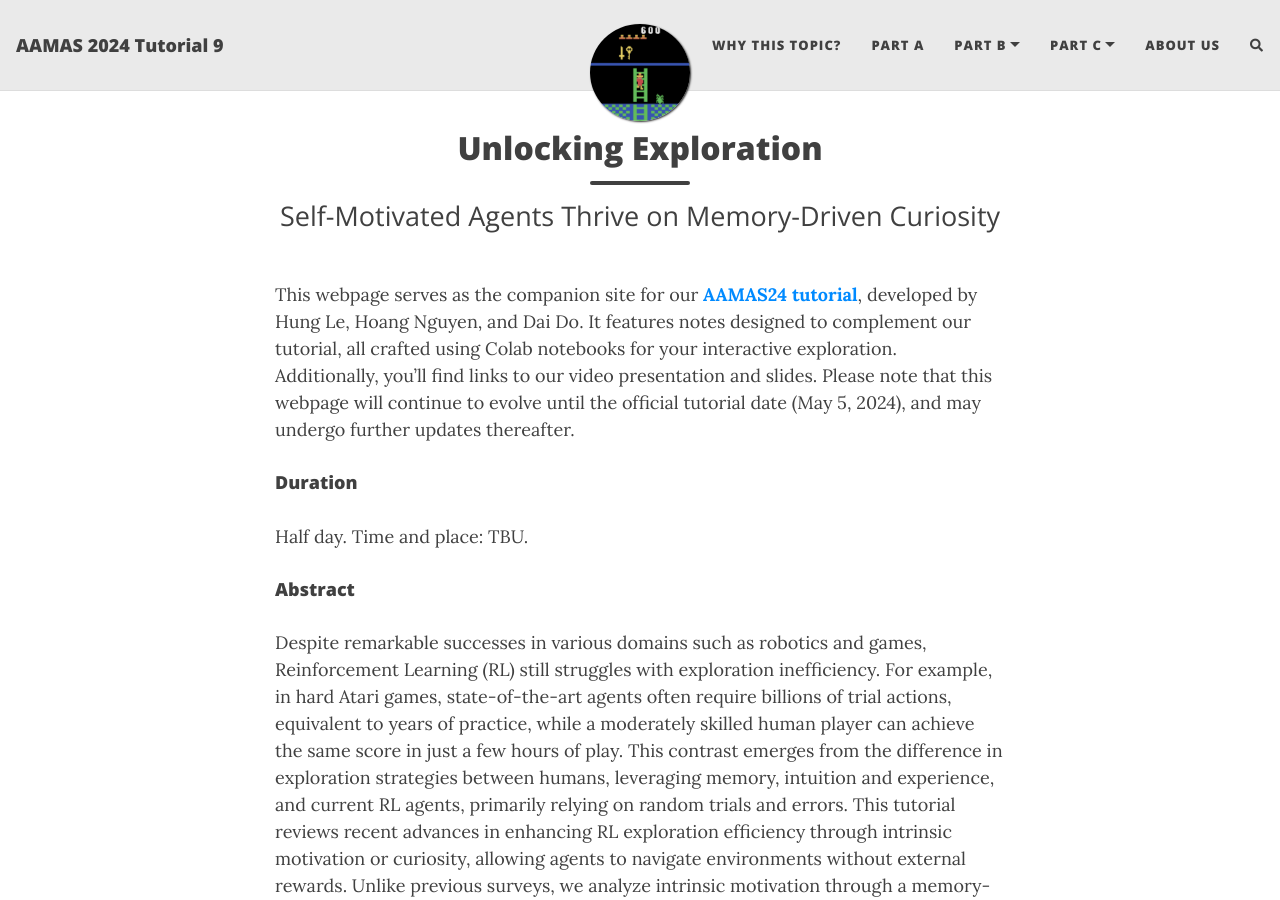
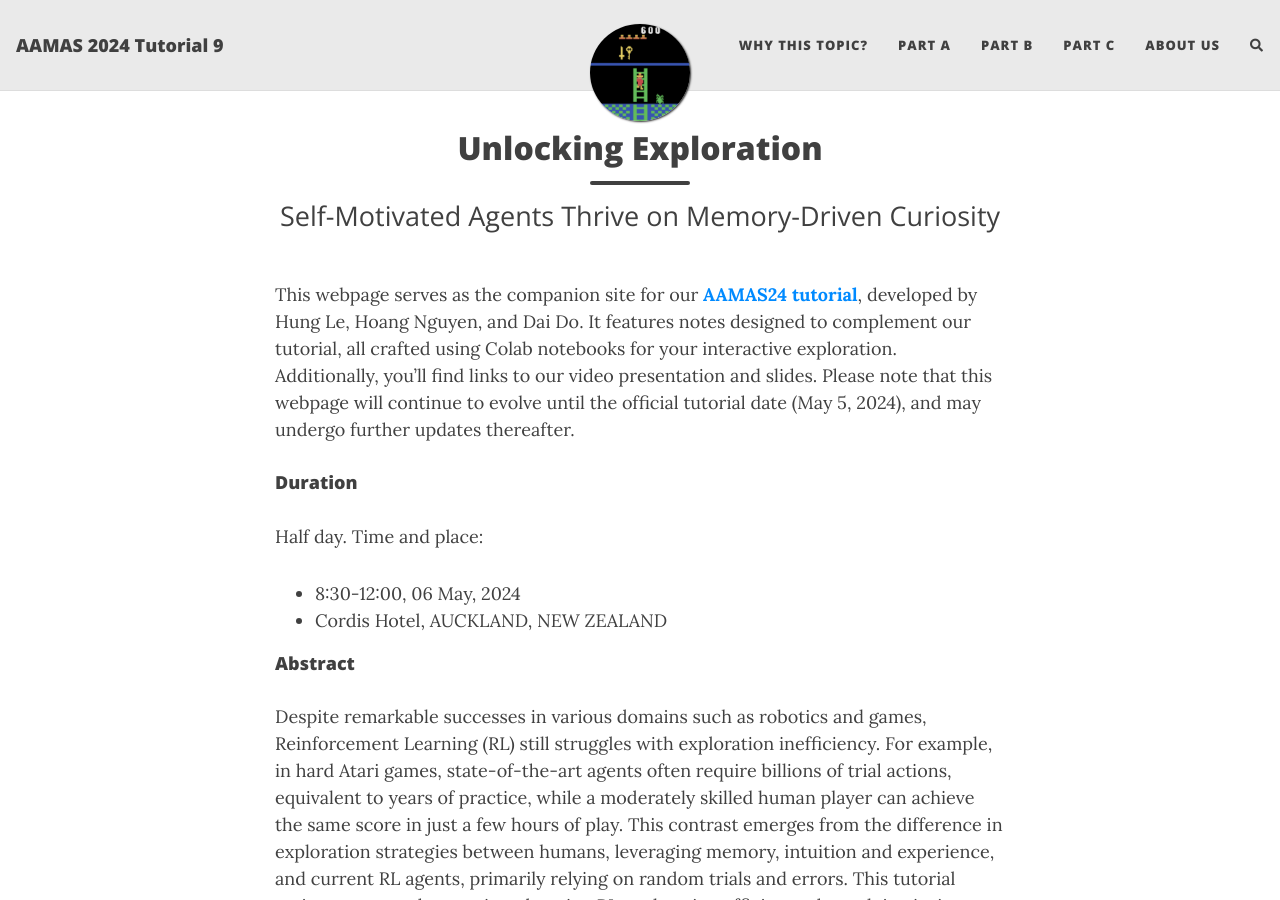
Before and after one commit to rl-memory-exploration-tutorial/rl-memory-exploration-tutorial.github.io, a Jekyll site: the page built from index.md, in a window 1280 px wide and 900 px high. Built offline with Jekyll 4.4.1, drawn with Linux system fonts in a browser that asks for light colours; nearby versions of some CDN libraries; comment, search, counter and statistics services are not loaded; some of the changed lines change nothing that is shown.

```diff
--- a/_config.yml
+++ b/_config.yml
@@ -23,12 +23,7 @@
   Why This Topic?: "whythis"
   Part A: "./resources/code/partA/classic_explore.html"
   Part B:
-    - Surprise: "partb-surprise"
-    - Novelty: "partb-novelty"
-    - Replay: "partb-replay"
   Part C:
-    - Language: "partc-language"
-    - Causality: "partc-causality"
   About Us: "aboutme"
   # Resources:
   #  - Beautiful Jekyll: "https://beautifuljekyll.com"
--- a/index.md
+++ b/index.md
@@ -9,7 +9,9 @@
 
 #### Duration
 
-Half day. Time and place: TBU.
+Half day. Time and place:
+- 8:30-12:00, 06 May, 2024
+-  Cordis Hotel, AUCKLAND, NEW ZEALAND
 
 #### Abstract
 
@@ -32,12 +34,12 @@
 
 - [Part A](./resources/code/partA/classic_explore.html)
 - [Part B](./partb-surprise.md)
-  + [Surprise](./partb-surprise.md)
-  + [Novelty](./partb-novelty.md)
-  + [Replay](./partb-replay.md)
+  + Surprise
+  + Novelty
+  + Replay
 - [Part C](./partc-language.md)
-  + [Language](./partc-language.md)
-  + [Causality](./partc-causality.md)
+  + Language
+  + Causality
 
 #### Tutorial Materials
 
```
